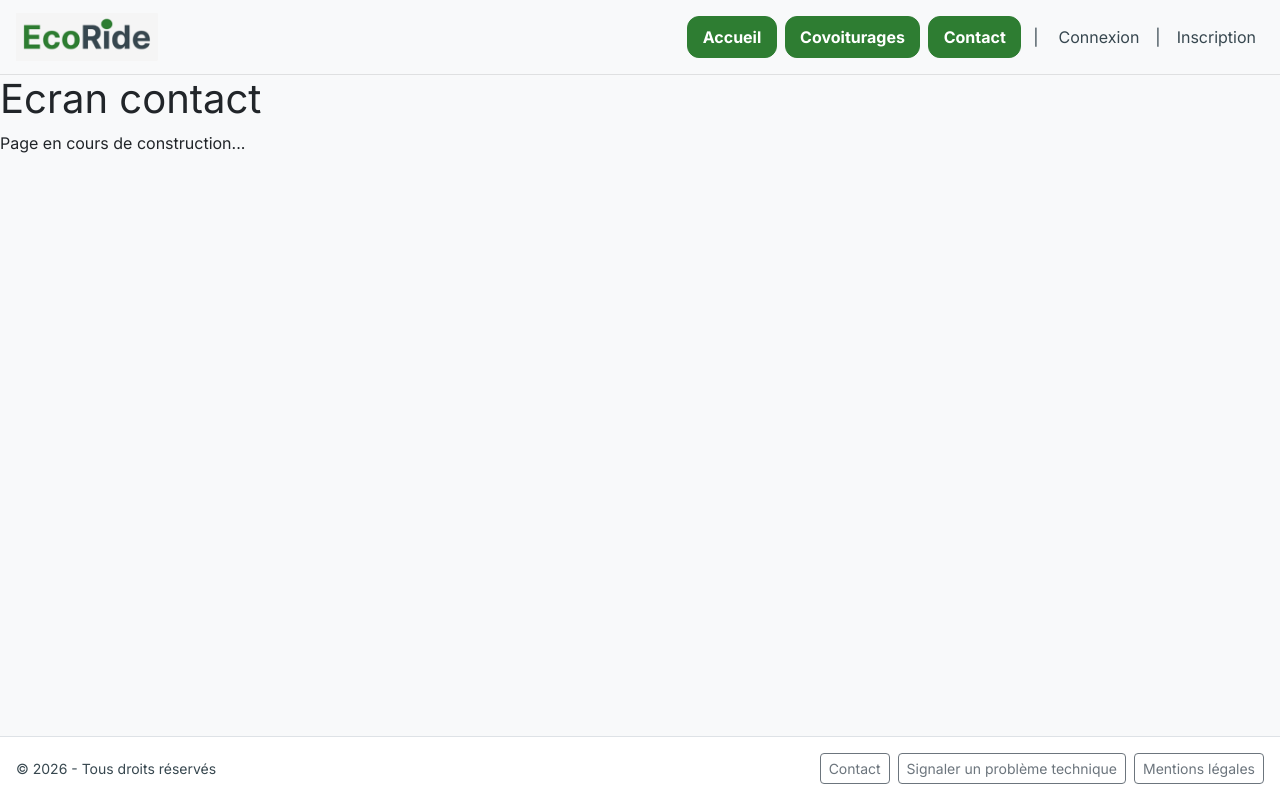
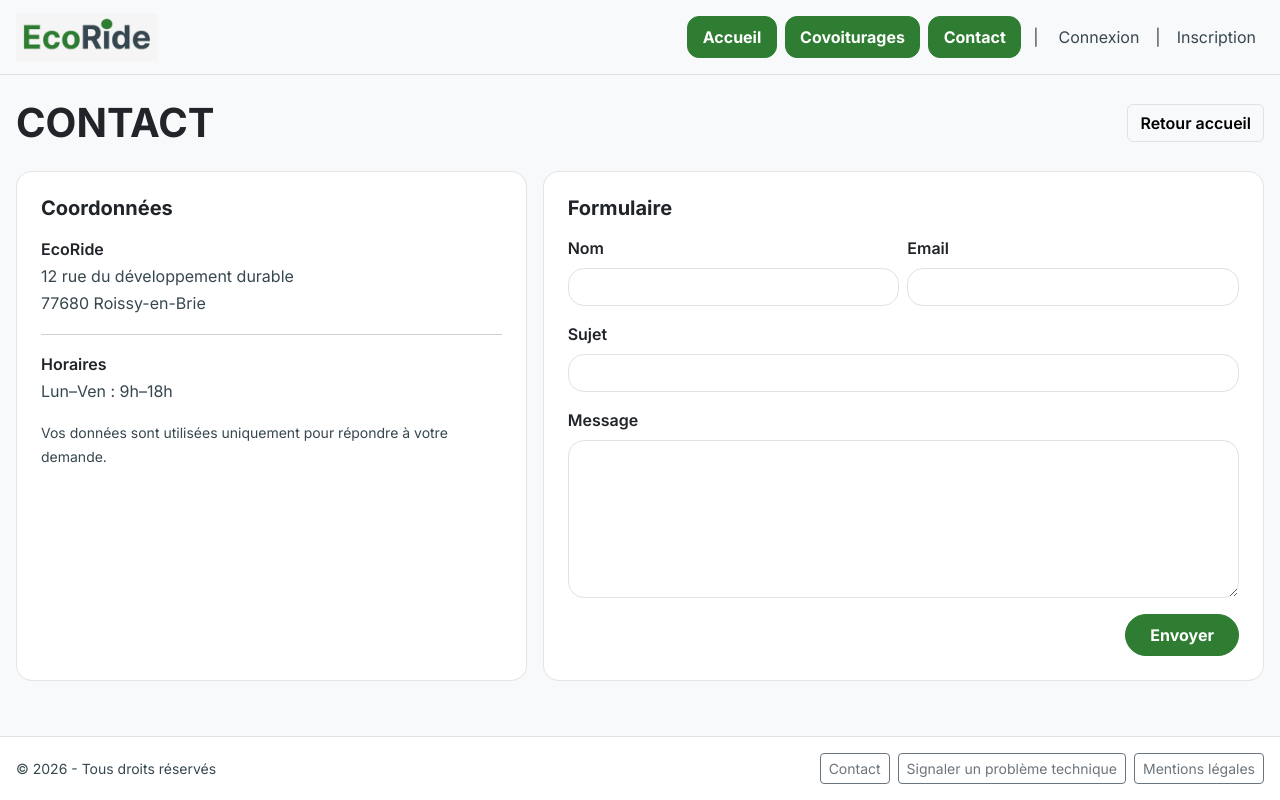
Before and after one commit to Yann-LORGOUILLOUS/ecoride, a PHP site: page /contact in a window 1280 px wide. Run offline with PHP 8.4, Linux system fonts and the light colour scheme.

Commit message:
Construction de la page contact + sauvegarde des formulaires en BDD + évolution du dashboard admin pour prendre en charge les messages

```diff
--- /dev/null
+++ b/app/Infrastructure/Repositories/ContactMessageRepository.php
@@ -0,0 +1,54 @@
+<?php declare(strict_types=1);
+
+require_once __DIR__ . '/../Database/PdoConnection.php';
+
+final class ContactMessageRepository
+{
+    public function create(string $name, string $email, string $subject, string $message): int
+    {
+        $pdo = PdoConnection::get();
+        $stmt = $pdo->prepare('
+            INSERT INTO contact_messages (name, email, subject, message)
+            VALUES (:name, :email, :subject, :message)
+        ');
+        $stmt->execute([
+            'name' => $name,
+            'email' => $email,
+            'subject' => $subject,
+            'message' => $message,
+        ]);
+
+        return (int)$pdo->lastInsertId();
+    }
+
+    public function findAll(int $limit = 50, int $offset = 0): array
+    {
+        $pdo = PdoConnection::get();
+        $stmt = $pdo->prepare('
+            SELECT id, name, email, subject, message, status, created_at
+            FROM contact_messages
+            ORDER BY created_at DESC
+            LIMIT :limit OFFSET :offset
+        ');
+        $stmt->bindValue(':limit', $limit, PDO::PARAM_INT);
+        $stmt->bindValue(':offset', $offset, PDO::PARAM_INT);
+        $stmt->execute();
+
+        return $stmt->fetchAll(PDO::FETCH_ASSOC);
+    }
+
+    public function updateStatus(int $id, string $status): void
+    {
+        $pdo = PdoConnection::get();
+        $stmt = $pdo->prepare('UPDATE contact_messages SET status = :status WHERE id = :id');
+        $stmt->execute(['status' => $status, 'id' => $id]);
+    }
+
+    public function countByStatus(string $status): int
+    {
+        $pdo = PdoConnection::get();
+        $stmt = $pdo->prepare('SELECT COUNT(*) FROM contact_messages WHERE status = :status');
+        $stmt->execute(['status' => $status]);
+        return (int)$stmt->fetchColumn();
+    }
+}
--- /dev/null
+++ b/app/Presentation/Controllers/AdminContactMessagesController.php
@@ -0,0 +1,75 @@
+<?php declare(strict_types=1);
+
+require_once __DIR__ . '/BaseController.php';
+require_once __DIR__ . '/../../Infrastructure/Repositories/ContactMessageRepository.php';
+
+final class AdminContactMessagesController extends BaseController
+{
+    public function adminContactMessages(): void
+    {
+        if (session_status() !== PHP_SESSION_ACTIVE) { session_start(); }
+
+        if (!isset($_SESSION['user'])) {
+            header('Location: ' . BASE_URL . '/connexion');
+            exit;
+        }
+
+        if (($_SESSION['user']['role'] ?? null) !== 'admin') {
+            header('Location: ' . BASE_URL . '/mon-compte');
+            exit;
+        }
+
+        $_SESSION['csrf_token'] ??= bin2hex(random_bytes(32));
+
+        $repo = new ContactMessageRepository();
+
+        if ($_SERVER['REQUEST_METHOD'] === 'POST') {
+            $this->handlePost($repo);
+            return;
+        }
+
+        $messages = $repo->findAll(100, 0);
+
+        $flash = $_SESSION['flash'] ?? null;
+        unset($_SESSION['flash']);
+
+        $this->renderView('gestion-messages-contact', [
+            'pageTitle' => 'Messages de contact',
+            'csrfToken' => $_SESSION['csrf_token'],
+            'flash' => $flash,
+            'messages' => $messages,
+        ]);
+    }
+
+    private function handlePost(ContactMessageRepository $repo): void
+    {
+        $csrf = (string)($_POST['csrf_token'] ?? '');
+        if (!hash_equals((string)($_SESSION['csrf_token'] ?? ''), $csrf)) {
+            http_response_code(403);
+            echo '403 - CSRF token invalide';
+            return;
+        }
+
+        $action = (string)($_POST['action'] ?? '');
+        $id = (int)($_POST['message_id'] ?? 0);
+
+        if ($id <= 0) {
+            $_SESSION['flash'] = ['type' => 'danger', 'message' => 'Message invalide.'];
+            header('Location: ' . BASE_URL . '/gestion-messages-contact');
+            exit;
+        }
+
+        if ($action === 'mark_read') {
+            $repo->updateStatus($id, 'read');
+            $_SESSION['flash'] = ['type' => 'success', 'message' => 'Message marqué comme lu.'];
+        } else if ($action === 'archive') {
+            $repo->updateStatus($id, 'archived');
+            $_SESSION['flash'] = ['type' => 'success', 'message' => 'Message archivé.'];
+        } else {
+            $_SESSION['flash'] = ['type' => 'danger', 'message' => 'Action inconnue.'];
+        }
+
+        header('Location: ' . BASE_URL . '/gestion-messages-contact');
+        exit;
+    }
+}
--- a/app/Presentation/Controllers/AdminDashboardController.php
+++ b/app/Presentation/Controllers/AdminDashboardController.php
@@ -2,6 +2,7 @@
 
 require_once __DIR__ . '/../../Infrastructure/Repositories/UserRepository.php';
 require_once __DIR__ . '/../../Infrastructure/Repositories/IncidentRepository.php';
+require_once __DIR__ . '/../../Infrastructure/Repositories/ContactMessageRepository.php';
 
 class AdminDashboardController extends BaseController
 {
@@ -9,20 +10,21 @@ class AdminDashboardController extends BaseController
     {
         $userRepository = new UserRepository();
         $incidentRepository = new IncidentRepository();
-
         $usersCount = $userRepository->countAll();
-
         $pendingTechnicalReportsCount = 0;
         try {
             $pendingTechnicalReportsCount = $incidentRepository->countPendingTechnicalReports();
         } catch (Throwable $e) {
             $pendingTechnicalReportsCount = 0;
         }
+        $contactRepo = new ContactMessageRepository();
+        $newContactMessagesCount = $contactRepo->countByStatus('new');
 
         $this->renderView('dashboard-administrateur', [
             'pageTitle' => 'DASHBOARD ADMINISTRATEUR',
             'usersCount' => $usersCount,
             'pendingTechnicalReportsCount' => $pendingTechnicalReportsCount,
+            'newContactMessagesCount' => $newContactMessagesCount,
         ]);
     }
 }
--- a/app/Presentation/Controllers/ContactUsController.php
+++ b/app/Presentation/Controllers/ContactUsController.php
@@ -1,10 +1,74 @@
 <?php
-    class ContactUsController extends BaseController {
-        public function contactUs(){
-            $this->renderView('contact', [
-                'pageTitle' => 'Nous Contacter',
-                'flashMessage' => 'EN COURS DE CONSTRUCTION',
-                'flashType' => 'info',
-            ]);
+
+require_once __DIR__ . '/BaseController.php';
+require_once __DIR__ . '/../../Infrastructure/Repositories/ContactMessageRepository.php';
+
+class ContactUsController extends BaseController
+{
+    public function contactUs(): void
+    {
+        if (session_status() !== PHP_SESSION_ACTIVE) {
+            session_start();
         }
+
+        if (!isset($_SESSION['csrf_token'])) {
+            $_SESSION['csrf_token'] = bin2hex(random_bytes(32));
+        }
+
+        if ($_SERVER['REQUEST_METHOD'] === 'POST') {
+            $this->handlePost();
+            return;
+        }
+
+        $flash = $_SESSION['flash'] ?? null;
+        unset($_SESSION['flash']);
+
+        $this->renderView('contact', [
+            'pageTitle' => 'Contact',
+            'flash' => $flash,
+            'csrfToken' => $_SESSION['csrf_token'],
+        ]);
     }
+
+    private function handlePost(): void
+    {
+        $csrf = (string)($_POST['csrf_token'] ?? '');
+        $expected = (string)($_SESSION['csrf_token'] ?? '');
+
+        if ($expected === '' || !hash_equals($expected, $csrf)) {
+            $_SESSION['flash'] = ['type' => 'danger', 'message' => 'Requête invalide. Merci de réessayer.'];
+            header('Location: ' . BASE_URL . '/contact');
+            exit;
+        }
+
+        $name = trim((string)($_POST['name'] ?? ''));
+        $email = trim((string)($_POST['email'] ?? ''));
+        $subject = trim((string)($_POST['subject'] ?? ''));
+        $message = trim((string)($_POST['message'] ?? ''));
+
+        if ($name === '' || $email === '' || $subject === '' || $message === '') {
+            $_SESSION['flash'] = ['type' => 'danger', 'message' => 'Merci de compléter tous les champs.'];
+            header('Location: ' . BASE_URL . '/contact');
+            exit;
+        }
+
+        if (!filter_var($email, FILTER_VALIDATE_EMAIL)) {
+            $_SESSION['flash'] = ['type' => 'danger', 'message' => 'Adresse email invalide.'];
+            header('Location: ' . BASE_URL . '/contact');
+            exit;
+        }
+
+        if (mb_strlen($message) > 4000) {
+            $_SESSION['flash'] = ['type' => 'danger', 'message' => 'Message trop long (max 4000 caractères).'];
+            header('Location: ' . BASE_URL . '/contact');
+            exit;
+        }
+
+        $repo = new ContactMessageRepository();
+        $repo->create($name, $email, $subject, $message);
+
+        $_SESSION['flash'] = ['type' => 'success', 'message' => 'Merci ! Votre message a bien été envoyé.'];
+        header('Location: ' . BASE_URL . '/contact');
+        exit;
+    }
+}
--- a/app/Presentation/Views/pages/contact.php
+++ b/app/Presentation/Views/pages/contact.php
@@ -1,6 +1,87 @@
 <?php require __DIR__ . '/../layouts/header.php'; ?>
 
-<h1>Ecran contact</h1>
-<p>Page en cours de construction...</p>
+<?php
+$flash = $flash ?? null;
+$csrfToken = $csrfToken ?? '';
+?>
+
+<div class="container-xxl px-3 py-4">
+
+  <div class="d-flex align-items-center justify-content-between flex-wrap gap-2 mb-4">
+    <h1 class="fw-bold mb-0">CONTACT</h1>
+    <a class="btn btn-light border fw-semibold" href="<?= BASE_URL ?>/">Retour accueil</a>
+  </div>
+
+  <?php if (is_array($flash) && ($flash['message'] ?? '') !== ''): ?>
+    <div class="alert alert-<?= htmlspecialchars((string)($flash['type'] ?? 'info')) ?> rounded-4" role="alert">
+      <?= htmlspecialchars((string)$flash['message']) ?>
+    </div>
+  <?php endif; ?>
+
+  <div class="row g-3 align-items-stretch">
+
+    <div class="col-12 col-lg-5">
+      <div class="p-4 rounded-4 bg-white border border-black border-opacity-10 h-100">
+        <h2 class="h5 fw-bold mb-3">Coordonnées</h2>
+
+        <div class="text-secondary" style="line-height:1.7;">
+          <div class="fw-semibold text-dark">EcoRide</div>
+          <div>12 rue du développement durable</div>
+          <div>77680 Roissy-en-Brie</div>
+
+          <hr class="my-3">
+
+          <div class="fw-semibold text-dark">Horaires</div>
+          <div>Lun–Ven : 9h–18h</div>
+
+          <div class="small mt-3">
+            Vos données sont utilisées uniquement pour répondre à votre demande.
+          </div>
+        </div>
+      </div>
+    </div>
+
+    <div class="col-12 col-lg-7">
+      <div class="p-4 rounded-4 bg-white border border-black border-opacity-10 h-100">
+        <h2 class="h5 fw-bold mb-3">Formulaire</h2>
+
+        <form method="post" action="<?= BASE_URL ?>/contact" class="d-grid gap-3">
+          <input type="hidden" name="csrf_token" value="<?= htmlspecialchars($csrfToken, ENT_QUOTES) ?>">
+
+          <div class="row g-2">
+            <div class="col-12 col-md-6">
+              <label class="form-label fw-semibold">Nom</label>
+              <input class="form-control rounded-4" name="name" required>
+            </div>
+            <div class="col-12 col-md-6">
+              <label class="form-label fw-semibold">Email</label>
+              <input class="form-control rounded-4" type="email" name="email" required>
+            </div>
+          </div>
+
+          <div>
+            <label class="form-label fw-semibold">Sujet</label>
+            <input class="form-control rounded-4" name="subject" required>
+          </div>
+
+          <div>
+            <label class="form-label fw-semibold">Message</label>
+            <textarea class="form-control rounded-4" name="message" rows="6" required></textarea>
+          </div>
+
+          <div class="d-flex justify-content-end">
+            <button class="btn btn-ecoride-primary fw-bold rounded-pill px-4" type="submit">
+              Envoyer
+            </button>
+          </div>
+
+        </form>
+
+      </div>
+    </div>
+
+  </div>
+
+</div>
 
 <?php require __DIR__ . '/../layouts/footer.php'; ?>
--- a/public/index.php
+++ b/public/index.php
@@ -36,6 +36,7 @@ require_once __DIR__ . '/../app/Presentation/Controllers/AdminDashboardControlle
 require_once __DIR__ . '/../app/Presentation/Controllers/AdminUsersManagementController.php';
 require_once __DIR__ . '/../app/Presentation/Controllers/AdminStatsController.php';
 require_once __DIR__ . '/../app/Presentation/Controllers/AdminAppIssuesManagementController.php';
+require_once __DIR__ . '/../app/Presentation/Controllers/AdminContactMessagesController.php';
 
 $uri = parse_url($_SERVER['REQUEST_URI'], PHP_URL_PATH) ?? '/';
 $scriptDir = rtrim(str_replace('\\', '/', dirname($_SERVER['SCRIPT_NAME'])), '/');
@@ -162,6 +163,10 @@ if ($route === '/'){
     $controller = new AdminAppIssuesManagementController();
     $controller->adminAppIssuesManagement();
     exit;
+} else if ($route === '/gestion-messages-contact'){
+    $controller = new AdminContactMessagesController();
+    $controller->adminContactMessages();
+    exit;
 } else {
     http_response_code(404);
     echo "404 - page non trouvée";
```
Also changed, not shown: app/Presentation/Views/pages/dashboard-administrateur.php (+22 -0 lines), app/Presentation/Views/pages/gestion-messages-contact.php (added, +108 -0 lines).
